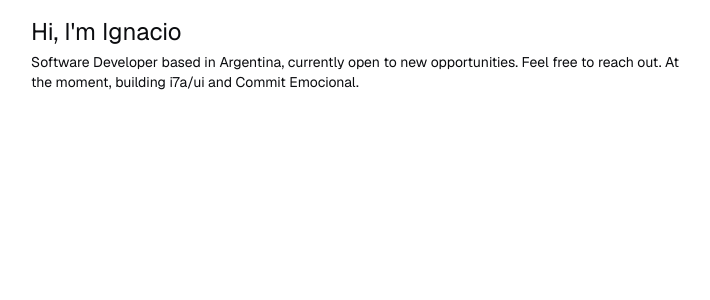
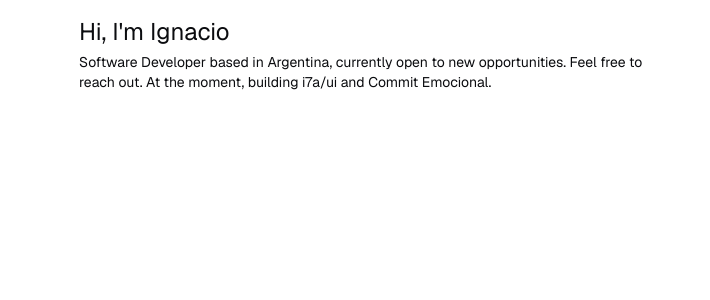
Before and after one commit to figueroaignacio/portfolio, a Next.js app: page / in a window 1280 px wide. Shown: the top 300 px of the page, without its empty margins (273-983 px from the left). Built offline with nearby package versions, Linux system fonts and the light colour scheme.

Commit message:
feat: change max width

```diff
--- a/src/app/globals.css
+++ b/src/app/globals.css
@@ -27,6 +27,6 @@ body {
 
 @layer {
   .container {
-    @apply max-w-2xl min-h-lvh mx-auto;
+    @apply max-w-xl min-h-lvh mx-auto;
   }
 }
```
